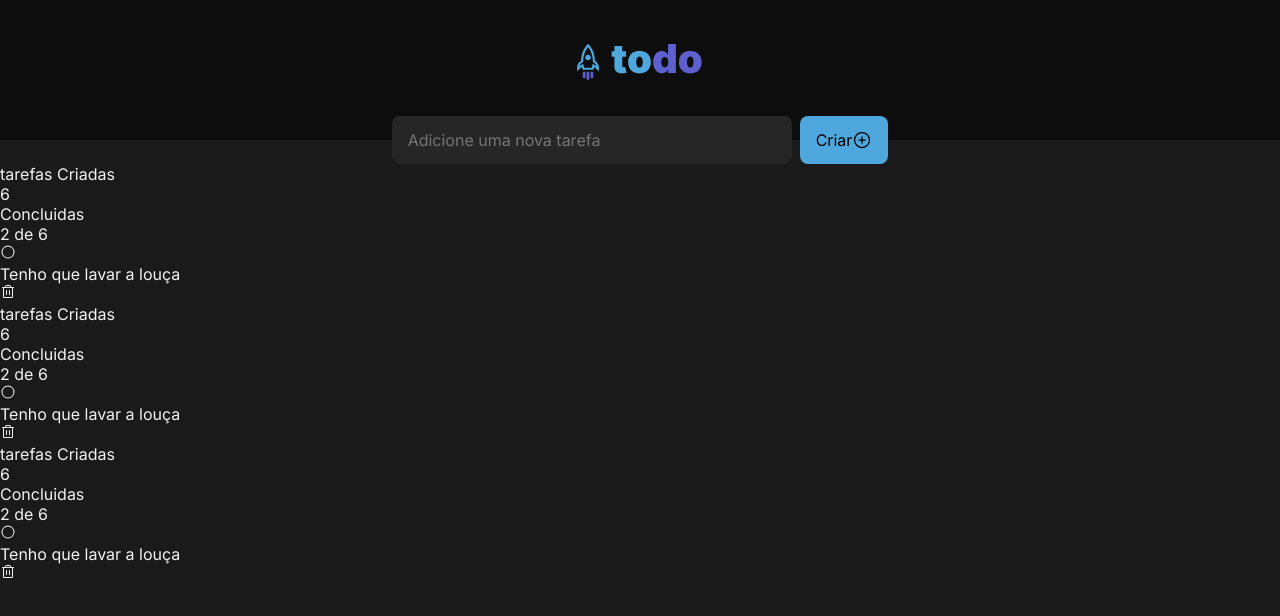
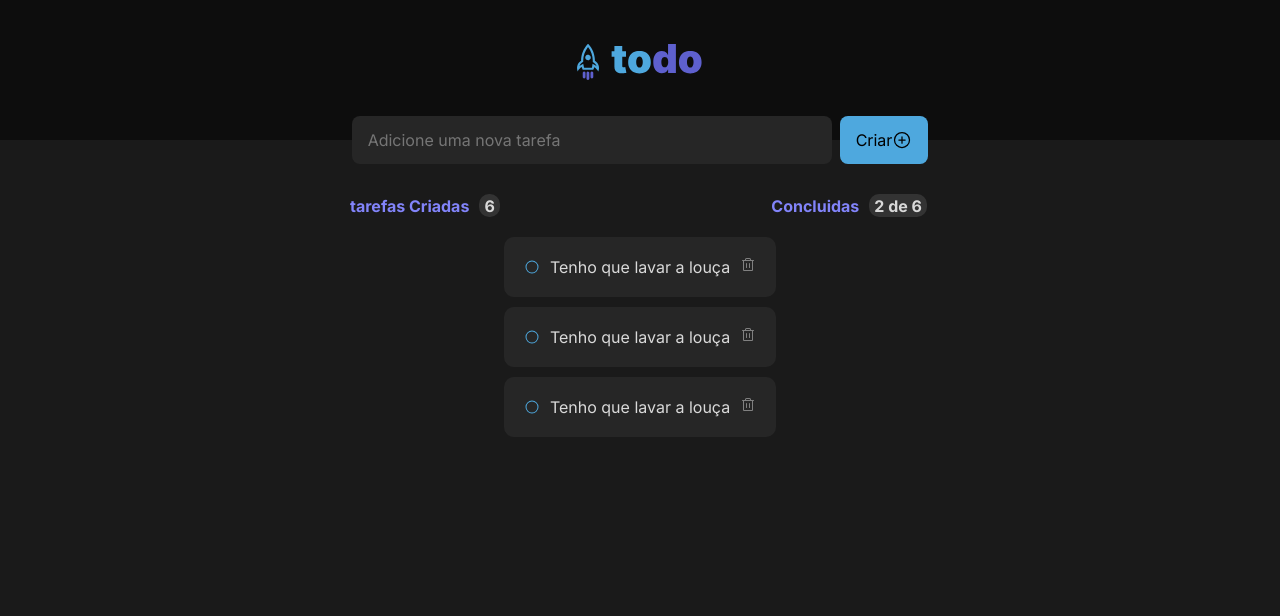
Before and after one commit to marialuisa214/todoList, a React (Vite) app: page / in a window 1280 px wide. Shown: the top 616 px of the page. Built offline with nearby package versions, Linux system fonts and the light colour scheme.

Commit message:
feat: finaliza css

```diff
--- a/src/App.tsx
+++ b/src/App.tsx
@@ -8,8 +8,6 @@ export function App() {
       <Header/>
       <Search/>
       <List/>
-      <List/>
-      <List/>
     </div>
   );
 }
--- /dev/null
+++ b/src/components.tsx/List.module.css
@@ -0,0 +1,73 @@
+.list{
+    display: flex;
+    flex-direction: column;
+    align-items: center;
+    width: 100%;
+}
+
+.listInfo {
+    display: flex;
+    align-items: center;
+    max-width: 600px;
+    width: 100%;
+    margin-top: 20px;
+    margin-bottom: 20px;
+    justify-content: space-between;
+}
+
+.boxInfo {
+    display: flex;
+    align-items: center;
+    color: var(--purple);
+    margin: 0 10px;
+
+
+}
+.boxNumberActivit {
+    display: flex;
+    color: var(--gray-200);
+    align-items: center;
+    margin: 0 10px;
+    border-radius: 10px;
+    background: var(--gray-400);
+    margin-right: 3px;
+    padding: 1.5px 5px;
+}
+
+
+/* Itens da minha lista de afazeres */
+.boxActivit {
+    display: flex;
+    max-width: 600px;
+    width: auto;
+    margin: 0 10px;
+    align-items: center;
+    justify-content: space-between;
+    padding: 10px 20px;
+    background: var(--gray-500);
+    border-radius: 10px;
+    margin-bottom: 10px;
+    color: var(--gray-200);
+}
+
+.activit {
+    display: flex;
+    align-items: center;
+    max-width: 480px;
+}
+.activit p {
+    margin: 10px;
+}
+.circle {
+    display: flex;
+    align-items: center;
+    color: var(--blue);
+    background: none;
+    border: none;
+}
+
+.trash {
+    color: var(--gray-300);
+    background: none;
+    border: none;
+}
--- a/src/components.tsx/List.tsx
+++ b/src/components.tsx/List.tsx
@@ -1,25 +1,57 @@
 import { Circle, Trash } from "@phosphor-icons/react";
-
+import styles from './List.module.css';
 export function List() {
     return(
-        <div>
-            <div>
-                <div>
-                    <p>tarefas Criadas</p>
-                    <p>6</p>
+        <div className={styles.list}>
+            <div className={styles.listInfo}>
+                <div className={styles.boxInfo}>
+                    <strong>tarefas Criadas</strong>
+                    <strong className={styles.boxNumberActivit}>6</strong>
                 </div>
-                <div>
-                    <p>Concluidas</p>
-                    <p> 2 de 6</p>
+                <div className={styles.boxInfo}>
+                    <strong>Concluidas</strong>
+                    <strong className={styles.boxNumberActivit}> 2 de 6</strong>
                 </div>
             </div>
 
-            <div>
-                <div>
-                    <Circle/>
+
+
+
+
+            <div className={styles.boxActivit}>
+                <div className={styles.activit}>
+                    <button className={styles.circle}>
+                        <Circle/>
+                    </button>
                     <p>Tenho que lavar a louça</p>
                 </div>
-                <Trash/>
+                <button className={styles.trash}>
+                    <Trash/>
+                </button>
+            </div>
+
+            <div className={styles.boxActivit}>
+                <div className={styles.activit}>
+                    <button className={styles.circle}>
+                        <Circle/>
+                    </button>
+                    <p>Tenho que lavar a louça</p>
+                </div>
+                <button className={styles.trash}>
+                    <Trash/>
+                </button>
+            </div>
+
+            <div className={styles.boxActivit}>
+                <div className={styles.activit}>
+                    <button className={styles.circle}>
+                        <Circle/>
+                    </button>
+                    <p>Tenho que lavar a louça</p>
+                </div>
+                <button className={styles.trash}>
+                    <Trash/>
+                </button>
             </div>
 
         </div>
--- a/src/components.tsx/Search.module.css
+++ b/src/components.tsx/Search.module.css
@@ -1,12 +1,13 @@
 .search {
     display: flex;
     justify-content: center;
+    margin: 10px;
     margin-top: -1.5rem;
 }
 
 .search input {
     width: 100%;
-    max-width: 400px;
+    max-width: 480px;
     height: 3rem;
     padding: 1rem;
     border-radius: 8px;
```
